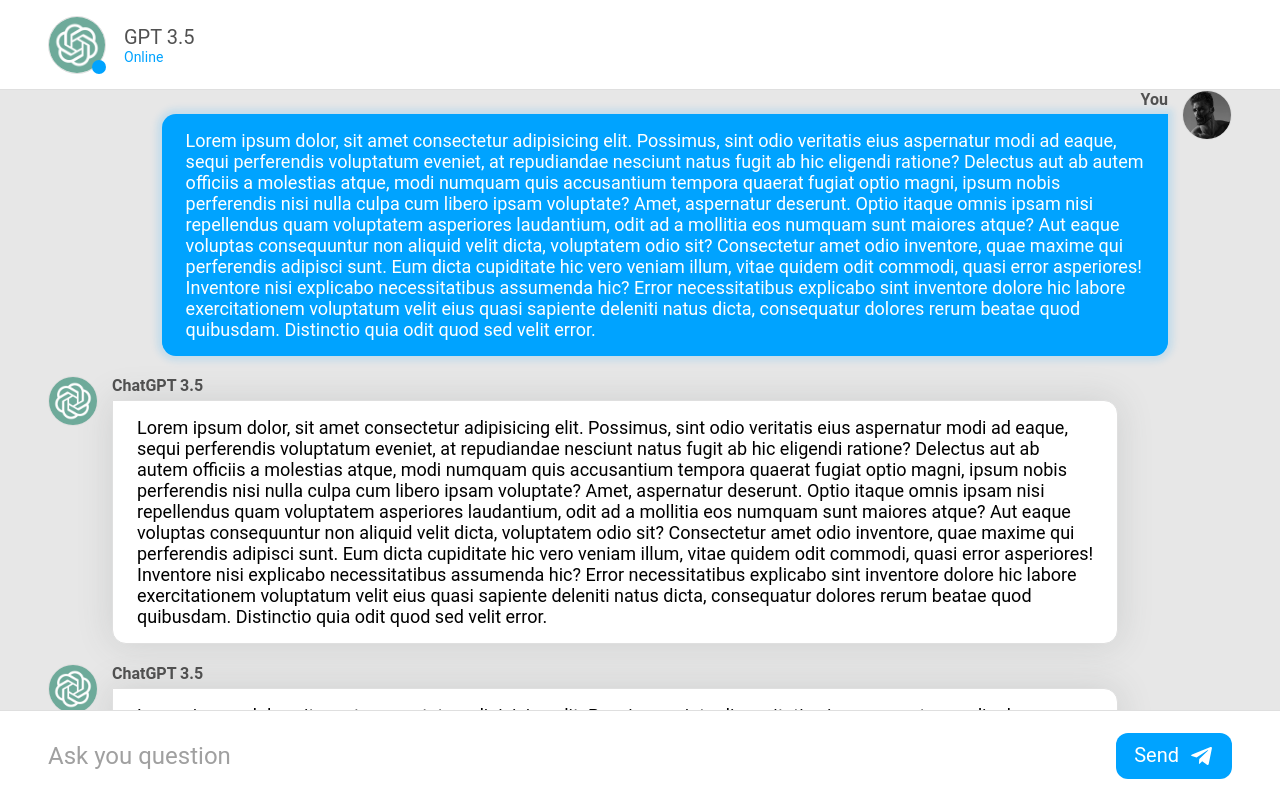
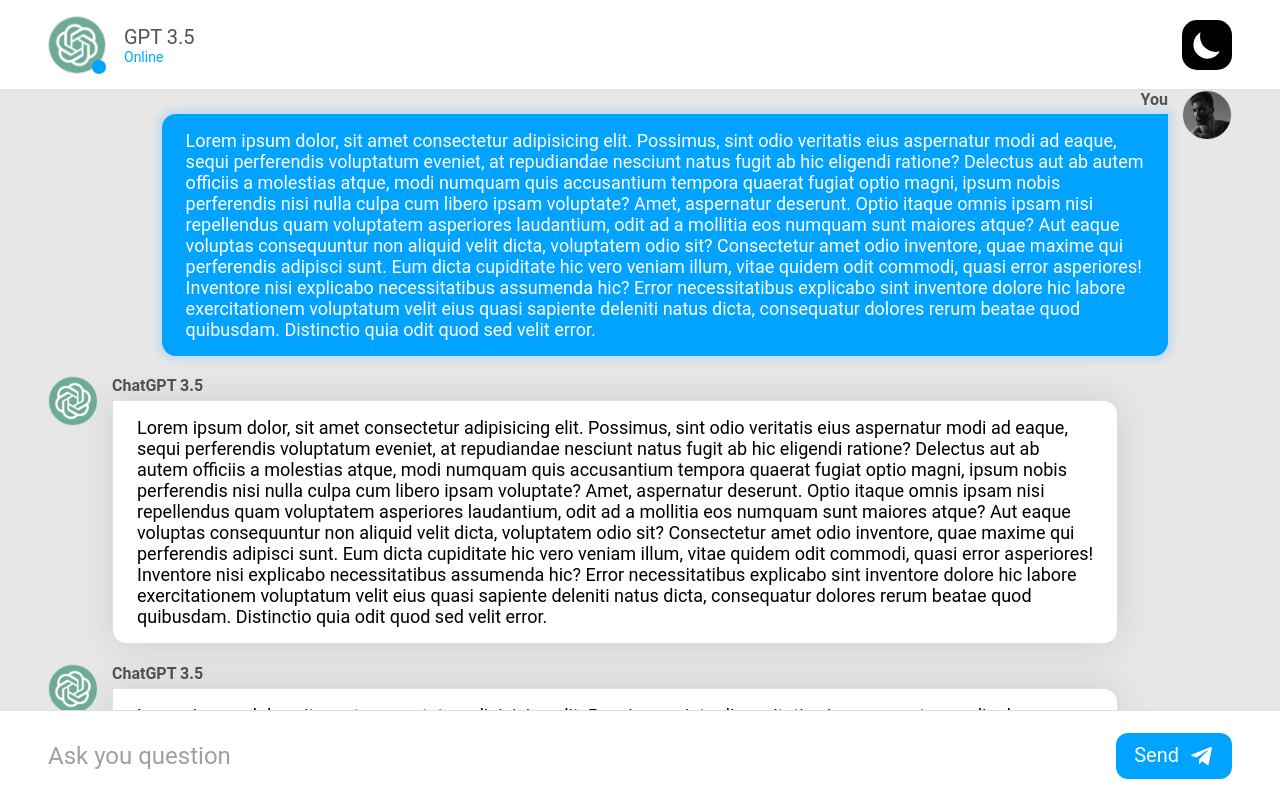
Before and after one commit to DanilGrebnev/ChatGPT, a React (Vite) app: page / in a window 1280 px wide. Built offline with nearby package versions, Linux system fonts and the light colour scheme.

Commit message:
add: theme toggler

```diff
--- a/src/widget/Header/ui/Header.module.scss
+++ b/src/widget/Header/ui/Header.module.scss
@@ -4,6 +4,7 @@
     height: 90px;
     border-bottom: 1px solid var(--border-color);
     display: flex;
+    justify-content: space-between;
     align-items: center;
     background: var(--header-chat-color);
 }
--- a/src/widget/Header/ui/Header.tsx
+++ b/src/widget/Header/ui/Header.tsx
@@ -1,6 +1,7 @@
 import { FC } from 'react'
 import s from './Header.module.scss'
 import { HeaderAvatar } from './HeaderAvatar/HeaderAvatar'
+import { ThemeToggler } from '@/widget/ThemeToggler'
 
 interface IHeaderProps {
     className?: string
@@ -10,6 +11,7 @@
     return (
         <div className={s.Header}>
             <HeaderAvatar />
+            <ThemeToggler />
         </div>
     )
 }
--- a/src/widget/ThemeToggler/index.ts
+++ b/src/widget/ThemeToggler/index.ts
@@ -1 +1 @@
-export { SwitchThemeBtn } from './ui/ThemeToggler'
+export { ThemeToggler } from './ui/ThemeToggler'
--- a/src/widget/ThemeToggler/ui/ThemeToggler.module.scss
+++ b/src/widget/ThemeToggler/ui/ThemeToggler.module.scss
@@ -0,0 +1,47 @@
+$padding: 5px;
+$gap: 20px;
+$transition: 0.3s;
+
+.ThemeToggler {
+    width: 50px;
+    height: 50px;
+    overflow: hidden;
+    border-radius: 15px;
+    cursor: pointer;
+}
+
+.qube {
+    transition: $transition;
+    position: relative;
+    width: 100%;
+    height: 100%;
+    display: flex;
+    background: black;
+    align-items: center;
+    justify-content: center;
+    padding: $padding;
+    overflow: hidden;
+
+    img {
+        width: 40px;
+        stroke: red;
+    }
+}
+
+.iconContainer {
+    transition: $transition;
+    top: $padding;
+    position: absolute;
+    display: flex;
+    flex-direction: column;
+    align-items: center;
+    gap: $gap;
+}
+
+.qube.Dark {
+    background: white;
+
+    .iconContainer {
+        top: -55px;
+    }
+}
--- a/src/widget/ThemeToggler/ui/ThemeToggler.tsx
+++ b/src/widget/ThemeToggler/ui/ThemeToggler.tsx
@@ -1,12 +1,26 @@
-import { FC } from 'react'
-import s from './SwitchThemeBtn.module.scss'
+import { FC, useContext } from 'react'
+import s from './ThemeToggler.module.scss'
+import sun_icon from '@/shared/assets/sun_icon.svg'
+import moon_icon from '@/shared/assets/moon_icon.svg'
+import { ThemeContext } from '@/app/providers/ThemeProvider/lib/themeContext'
+import cn from 'classnames'
+import { useChangeTheme } from '@/app/providers/ThemeProvider'
 
-interface ISwitchThemeBtnProps {
-    className?: string
+export const ThemeToggler: FC = () => {
+    const { theme } = useContext(ThemeContext)
+    const { changeTheme } = useChangeTheme()
+
+    return (
+        <div
+            onClick={changeTheme}
+            className={s.ThemeToggler}
+        >
+            <div className={cn(s.qube, s[theme!])}>
+                <div className={s.iconContainer}>
+                    <img src={moon_icon} />
+                    <img src={sun_icon} />
+                </div>
+            </div>
+        </div>
+    )
 }
-
-export const SwitchThemeBtn: FC<ISwitchThemeBtnProps> = (props) => {
-    const { className, children } = props
-
-    return <div className={s.SwitchThemeBtn}></div>
-}
```
Also changed, not shown: src/shared/assets/moon_icon.svg (added), src/shared/assets/sun_icon.svg (added).
